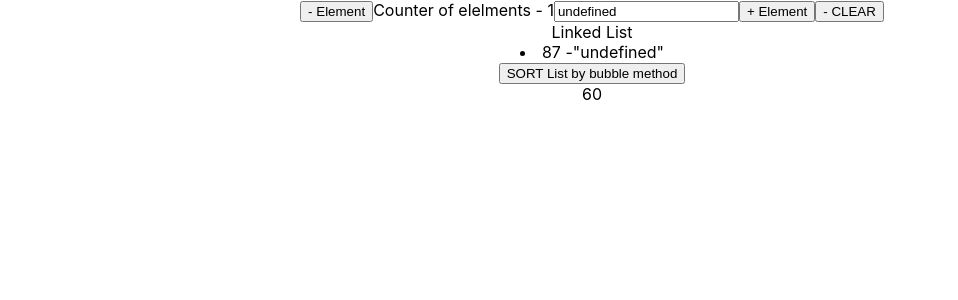
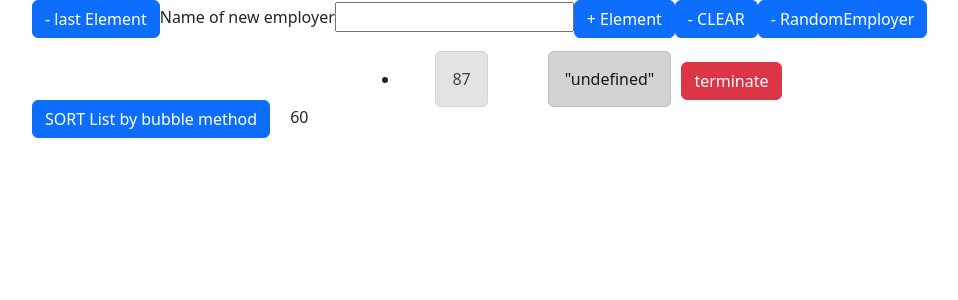
Before and after one commit to hristinson/linkedlist, a React (Create React App) app: page / in a window 1280 px wide. Both pictures are taken after typing "Sample" into the empty fields and a click on the button "+ Element". Shown: the top 300 px of the page, without its empty margins (48-1006 px from the left). Built offline with nearby package versions, Linux system fonts and the light colour scheme.

Commit message:
added deleted method

```diff
--- a/package.json
+++ b/package.json
@@ -10,7 +10,9 @@
     "@types/node": "^16.18.3",
     "@types/react": "^18.0.25",
     "@types/react-dom": "^18.0.9",
+    "bootstrap": "^5.2.3",
     "react": "^18.2.0",
+    "react-bootstrap": "^2.7.0",
     "react-dom": "^18.2.0",
     "react-scripts": "5.0.1",
     "typescript": "^4.9.3",
--- a/src/Linkedlist.tsx
+++ b/src/Linkedlist.tsx
@@ -1,4 +1,6 @@
 import React, { useCallback, useState, useMemo } from "react";
+import "bootstrap/dist/css/bootstrap.min.css";
+import { Button, Alert } from "react-bootstrap";
 
 // let x: { name: string };
 // let y: { name: string; age: number };
@@ -14,6 +16,29 @@ import React, { useCallback, useState, useMemo } from "react";
 const LinkedlistApp = () => {
   const generageRandomNumber = () => {
     return Math.floor(Math.random() * 100);
+  };
+
+  const getRandomName = () => {
+    const arrayOfNames = [
+      `Samael`,
+      `Rafael`,
+      `Zoltar`,
+      `Gabriel`,
+      `Parfenon`,
+      `Solomon`,
+      `SiDzenPin`,
+      `Yohan`,
+      `Pikachu`,
+      `Pokemon`,
+      `Philimon`,
+      `Tokio`,
+    ];
+
+    const generageRandomNumber = () => {
+      return Math.floor(Math.random() * 11);
+    };
+
+    return arrayOfNames[generageRandomNumber()];
   };
 
   class Node<T> {
@@ -41,8 +66,34 @@ const LinkedlistApp = () => {
       this.tail = undefined;
     }
 
+    deleteEmployer(value: number, text: string) {
+      let currentNode = this.head;
+      while (currentNode) {
+
+        if (currentNode.value === value && currentNode.text === text) this.head = currentNode.next
+        if (currentNode.next?.value === value && currentNode.next.text === text) {
+          if (currentNode.next.next) currentNode.next = currentNode.next.next;
+          else {
+          currentNode.next = null
+          this.tail = currentNode;
+          }
+        console.log(currentNode);
+
+        }
+
+        // if (currentNode.next === null) {
+        //   currentNode = null;
+        //   console.log(currentNode);
+        // }
+
+        //if (currentNode?.next) currentNode = currentNode?.next;
+        currentNode = currentNode.next
+      }
+      return this;
+    }
+
     minusEmployer() {
-      if (this.head?.value === 0) {
+      if (this.head?.value) {
         this.head = this.head.next as any;
       }
       //   const value = 0;
@@ -85,8 +136,14 @@ const LinkedlistApp = () => {
         let inneTrigger = false;
         while (currentNode) {
           if (currentNode.next && currentNode.value > currentNode.next.value) {
-            [currentNode.next.value, currentNode.value] = [currentNode.value, currentNode.next.value];
-            [currentNode.next.text, currentNode.text] = [currentNode.text, currentNode.next.text];
+            [currentNode.next.value, currentNode.value] = [
+              currentNode.value,
+              currentNode.next.value,
+            ];
+            [currentNode.next.text, currentNode.text] = [
+              currentNode.text,
+              currentNode.next.text,
+            ];
             inneTrigger = true;
           }
 
@@ -134,15 +191,22 @@ const LinkedlistApp = () => {
   const [text, setText] = useState<string>(``);
 
   const textAreaChange = useCallback((textIn: any, textOld: any) => {
-    //setText(`${text + textIn.nativeEvent.data}`);
     setText(textIn + textOld.data);
-    console.log(textOld.data);
   }, []);
 
   const minusEmployer = useCallback(() => {
     setListOfElements(listOfElements.minusEmployer() as any);
     setCalc(calc + 1);
   }, [setListOfElements, listOfElements, calc]);
+
+  const deleteEmployer = useCallback(
+    (value: number, text: string) => {
+      listOfElements.deleteEmployer(value, text);
+      //alert(`Emploer number ${value} with ${text} name is terminated`);
+      setCalc(calc + 1);
+    },
+    [listOfElements, calc]
+  );
 
   const bubbleSort = useCallback(() => {
     setListOfElements(listOfElements.bubbleSort());
@@ -154,6 +218,7 @@ const LinkedlistApp = () => {
       setListOfElements(
         listOfElements.appendItem(generageRandomNumber(), text)
       );
+      setText(``);
       setCalc(calc + 1);
     },
     [listOfElements, setCalc, calc]
@@ -171,32 +236,73 @@ const LinkedlistApp = () => {
     <>
       <div>
         <div>
-          <button onClick={minusEmployer}>- Element</button>
-          <span>Counter of elelments - {calc}</span>
+          <Button variant="primary" onClick={minusEmployer}>
+            - last Element
+          </Button>
+          Name of new employer
           <input
             value={text}
             onChange={(event) => {
               textAreaChange(text, event.nativeEvent);
             }}
           />
-          <button onClick={() => {plusEmployer(text); }}> + Element</button>
-          <button onClick={ () => {setText(``)}}> - CLEAR </button>
+          <Button
+            onClick={() => {
+              plusEmployer(text);
+            }}
+          >
+            + Element
+          </Button>
+          <Button
+            onClick={() => {
+              setText(``);
+            }}
+          >
+            - CLEAR
+          </Button>
+          <Button
+            onClick={() => {
+              plusEmployer(getRandomName());
+            }}
+          >
+            - RandomEmployer
+          </Button>
         </div>
+        <br></br>
         <div>
-          <span>Linked List</span>
           <div id="main">
-            {listOfElements.toArray().map((element: any, key: number) => {
-              return (
-                <li key={key}>
-                  {JSON.stringify(element.value)} -
-                  {JSON.stringify(element.text)}
-                  {/* {JSON.stringify(element)} in {key} */}
-                </li>
-              );
-            })}
+            <div className="tableMain">
+              {listOfElements.toArray().map((element: any, key: number) => {
+                return (
+                  <div className="tableMain" key={key}>
+                    <li key={key}>
+                      <div>
+                        <Alert variant={`secondary`}>
+                          {JSON.stringify(element.value)}
+                        </Alert>
+                      </div>
+                      <div>
+                        <Alert variant={`dark`}>
+                          {JSON.stringify(element.text)}
+                          {/* {JSON.stringify(element)} in {key} */}
+                        </Alert>
+                        <Button
+                          variant="danger"
+                          onClick={() => {
+                            deleteEmployer(element.value, element.text);
+                          }}
+                        >
+                          terminate
+                        </Button>
+                      </div>
+                    </li>
+                  </div>
+                );
+              })}
+            </div>
           </div>
         </div>
-        <button onClick={bubbleSort}>SORT List by bubble method</button>
+        <Button onClick={bubbleSort}>SORT List by bubble method</Button>
         <Updated />
       </div>
     </>
--- a/src/index.css
+++ b/src/index.css
@@ -11,3 +11,19 @@ code {
   font-family: source-code-pro, Menlo, Monaco, Consolas, 'Courier New',
     monospace;
 }
+
+div {
+  background-color: rgb(255, 255, 255);
+  margin: 10px;
+  padding: 10px;
+  display: inline;
+  align-items: flex-start;
+}
+
+.tableMain {
+  padding: 10px;
+  border: 3px;
+  border-color: blue;
+  background-color: rgb(255, 255, 255);
+
+}
```
Also changed, not shown: 1 other file (tests, documents, lock files or other folders).
